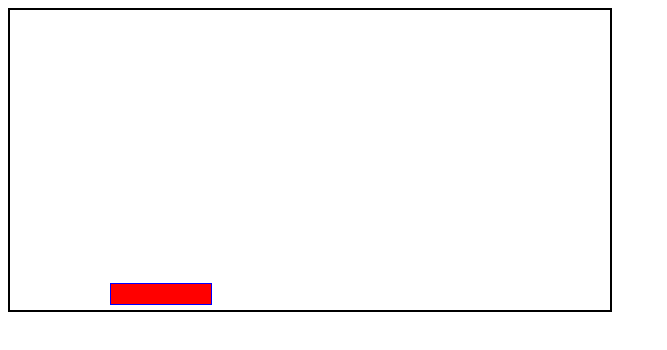
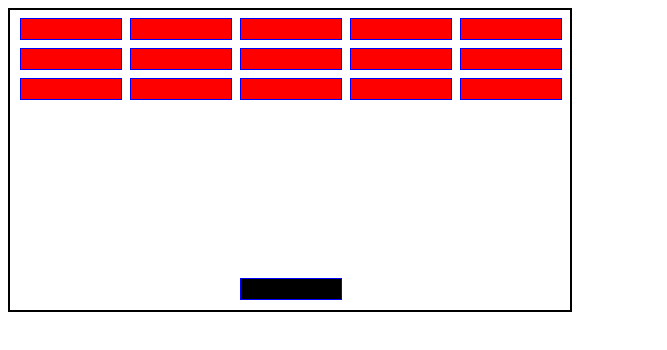
Before and after one commit to chinmay007rh/Javascript, a plain HTML site: page Brick Breaker/index.html in a window 1280 px wide. Shown: the whole page, without its empty margins (0-667 px from the left). Drawn offline with Linux system fonts and the light colour scheme.

Commit message:
minor changes

```diff
--- a/Brick Breaker/app.js
+++ b/Brick Breaker/app.js
@@ -1,11 +1,55 @@
 const grid = document.querySelector('.grid')
+const brickWidth = 100
+const brickHeight = 20
+
+const userStart = [230, 10]
+let currentPosition = userStart
+
+class Brick {
+  constructor(xAxis, yAxis) {
+    this.bottomLeft = [xAxis, yAxis]
+    this.bottomRight = [xAxis + brickWidth, yAxis]
+    this.topLeft = [xAxis, yAxis + brickHeight]
+    this.topRight = [xAxis + brickWidth, yAxis + brickHeight]
+  }
+}
+
+const bricks = [
+    new Brick(10, 270),
+    new Brick(120, 270),
+    new Brick(230, 270),
+    new Brick(340, 270),
+    new Brick(450, 270),
+    new Brick(10, 240),
+    new Brick(120, 240),
+    new Brick(230, 240),
+    new Brick(340, 240),
+    new Brick(450, 240),
+    new Brick(10, 210),
+    new Brick(120, 210),
+    new Brick(230, 210),
+    new Brick(340, 210),
+    new Brick(450, 210),
 
 
-function addBrick(){
-    const brick =document.createElement('div')
-    brick.classList.add('brick')
-    brick.style.left ="100px"
-    brick.style.bottom = "5px"
-    grid.appendChild(brick)
+]
+
+console.log(bricks)
+
+function addBrick() {
+  for (let i = 0; i < bricks.length; i++) {
+    const brickElement = document.createElement('div')
+    brickElement.classList.add('brick')
+    brickElement.style.left = bricks[i].bottomLeft[0] + 'px'
+    brickElement.style.bottom = bricks[i].bottomLeft[1] + 'px'
+    grid.appendChild(brickElement)
+  }
 }
+
 addBrick()
+
+const userStick = document.createElement('div')
+userStick.classList.add('userStick')
+userStick.style.left = currentPosition[0] + 'px'
+userStick.style.bottom = currentPosition[1] + 'px'
+grid.appendChild(userStick)
--- a/Brick Breaker/styles.css
+++ b/Brick Breaker/styles.css
@@ -1,6 +1,6 @@
 .grid{
     position: absolute;
-    width: 600px;
+    width: 560px;
     height: 300px;
     border: solid black 2px
 }
@@ -11,3 +11,11 @@ height: 20px;
 background-color: red;
 border: solid blue 1px;
 }
+
+.userStick{
+    position: absolute;
+    width: 100px;
+    height: 20px;
+    background-color: black;
+    border: solid blue 1px;
+    }
```
